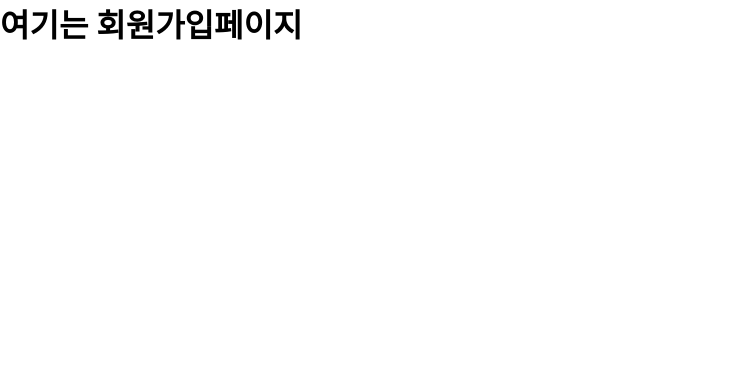
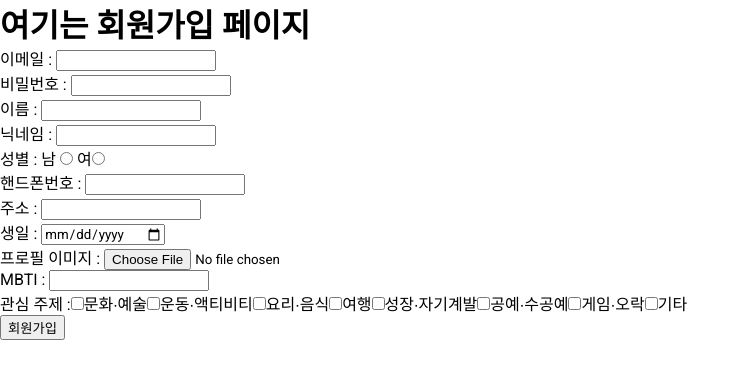
Before and after one commit to KChanHyeok/fitchwi, a React (Create React App) app in the folder fitchwifront/: page /join in a window 1280 px wide. Shown: the top 378 px of the page, without its empty margins (0-750 px from the left). Built offline with nearby package versions, Linux system fonts and the light colour scheme; the HTML template or start-up script is replaced by a standard one.

Commit message:
일부 추가

```diff
--- a/fitchwifront/src/components/JoinMember.jsx
+++ b/fitchwifront/src/components/JoinMember.jsx
@@ -1,9 +1,76 @@
-import React from "react";
+import React,{useState, useCallback} from "react";
 
 const JoinMember = () => {
+    const [joinForm, setJoinForm] = useState({
+        memail: "",
+        mpwd: "",
+        mname: "",
+        mnickname: "",
+        mgender: "",
+        mphone: "",
+        maddr: "",
+        mbirth: "",
+        mimg: "",
+        mmbti: "",
+        minterest: []
+    })
+    const onChange = useCallback(
+        (e) => {
+            const joinObj = {
+                ...joinForm,
+                [e.target.name]: e.target.value,
+            };
+            setJoinForm(joinObj);
+        }, [joinForm])
+
+    const onCheck = useCallback(
+        (e) => {
+            const joinObj = {
+                ...joinForm,
+            };
+            if (e.target.checked === true) {
+                joinForm.minterest.push(e.target.value);
+            } else {
+                    joinForm.minterest.splice(joinForm.minterest.indexOf(e.target.value),1);
+            }
+            setJoinForm(joinObj);
+        }, [joinForm])
+
+    const sendJoin = (e) => {
+        e.preventDefault();
+        console.log(joinForm)
+    }
+
+
     return (
         <div>
-            <h1>여기는 회원가입페이지</h1>
+            <h1>여기는 회원가입 페이지</h1>
+            <form className="joinContainer" onSubmit={sendJoin}>
+                <div> 이메일 : <input type="email" name="memail" onChange={onChange}/></div>
+                <div> 비밀번호 : <input type="password" name="mpwd" onChange={onChange}/></div>
+                <div> 이름 : <input type="text" name="mname" onChange={onChange}/></div>
+                <div> 닉네임 : <input type="text" name="mnickname" onChange={onChange}/></div>
+                <div> 성별 : 남 <input type="radio" name="mgender" value="남" onChange={onChange}/> 여<input type="radio" name="mgender" value="여" onChange={onChange}/></div>
+                <div> 핸드폰번호 : <input type="text" name="mphone" onChange={onChange}/></div>
+                <div> 주소 : <input type="text" name="maddr" onChange={onChange}/></div>
+                <div> 생일 : <input type="date" name="mbirth" onChange={onChange}/></div>
+                <div> 프로필 이미지 : <input type="file" name="mimg" onChange={onChange}/></div>
+                <div> MBTI : <input type="text" name="mmbti" onChange={onChange}/></div>
+                <div>
+                    관심 주제 :
+                    <span>
+                        <input type="checkbox" name="minterest" value="문화∙예술" onChange={onCheck} />문화∙예술
+                        <input type="checkbox" name="minterest" value="운동∙액티비티" onChange={onCheck} />운동∙액티비티
+                        <input type="checkbox" name="minterest" value="요리∙음식" onChange={onCheck} />요리∙음식
+                        <input type="checkbox" name="minterest" value="여행" onChange={onCheck} />여행
+                        <input type="checkbox" name="minterest" value="성장∙자기계발" onChange={onCheck} />성장∙자기계발
+                        <input type="checkbox" name="minterest" value="공예∙수공예" onChange={onCheck} />공예∙수공예
+                        <input type="checkbox" name="minterest" value="게임∙오락" onChange={onCheck} />게임∙오락
+                        <input type="checkbox" name="minterest" value="기타" onChange={onCheck} />기타
+                    </span>
+                </div>
+                <button type="submit">회원가입</button>
+            </form>
         </div>
     );
 };
--- a/fitchwifront/src/components/LoginMember.jsx
+++ b/fitchwifront/src/components/LoginMember.jsx
@@ -2,9 +2,12 @@ import React from "react";
 
 const Login = () => {
   return (
-    <div>
+    <form>
       여기는 로그인 페이지
-    </div>
+      <div> 아이디 : <input type="text"/></div>
+      <div> 비밀번호 : <input type="password"/></div>
+      <button type="submit">로그인</button>
+    </form>
   );
 };
 
```
